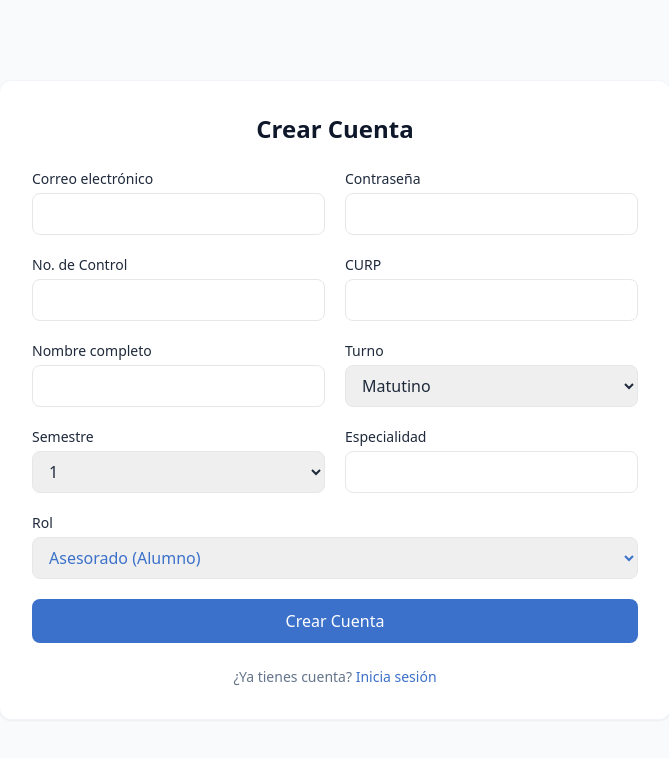
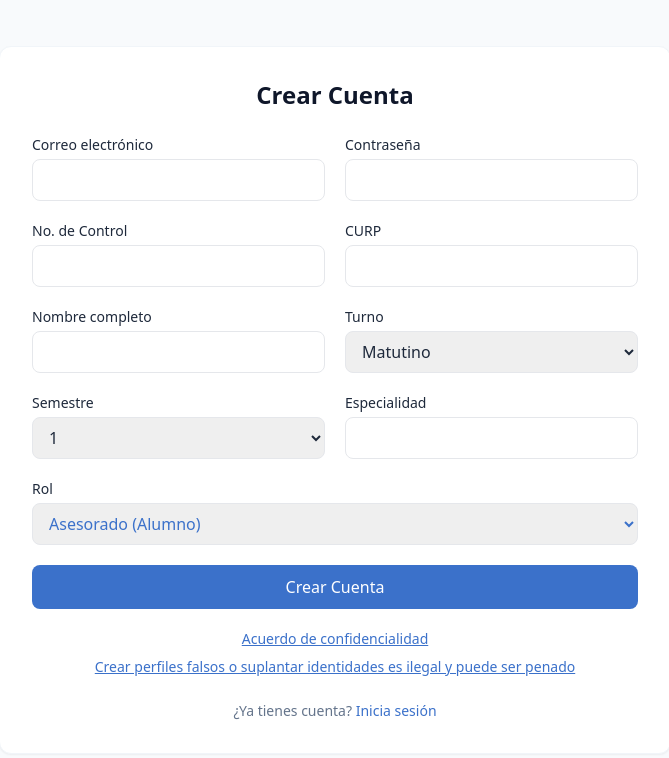
Before and after one commit to Giormzr/misAsesores, a website: page public/index.html in a window 1280 px wide. Both pictures are taken after a click on the link "Regístrate". Shown: the whole page, without its empty margins (305-974 px from the left). Drawn offline with nearby package versions, Linux system fonts and the light colour scheme; no server answers.

Commit message:
Agrega acuerdos de confidencialidad en signup

```diff
--- a/public/index.html
+++ b/public/index.html
@@ -122,6 +122,18 @@
                 </div>
 
                 <button type="submit" class="w-full bg-[#3b71ca] text-white font-medium py-2.5 rounded-lg">Crear Cuenta</button>
+                <div class="text-sm text-center mt-4 space-y-2">
+    <p>
+        <a href="#" onclick="mostrarConfidencialidad()" class="text-[#3b71ca] underline hover:text-[#3261ad]">
+            Acuerdo de confidencialidad
+        </a>
+    </p>
+    <p>
+        <a href="#" onclick="mostrarAdvertencia()" class="text-[#3b71ca] underline hover:text-[#3261ad]">
+            Crear perfiles falsos o suplantar identidades es ilegal y puede ser penado
+        </a>
+    </p>
+</div>
             </form>
             <p class="text-center text-sm text-slate-500 mt-6">¿Ya tienes cuenta? <a href="#" onclick="navigate(event, 'view-login')" class="text-[#3b71ca] hover:underline">Inicia sesión</a></p>
         </div>
--- a/public/js/app.js
+++ b/public/js/app.js
@@ -479,3 +479,11 @@ async function actualizarNotificaciones() {
     } catch (e) {}
 }
 window.actualizarNotificaciones = actualizarNotificaciones;
+
+function mostrarConfidencialidad() {
+    alert("El equipo de MisAsesores se compromete a bajo ninguna circunstancia revelar datos de los usuarios.");
+}
+
+function mostrarAdvertencia() {
+    alert("Crear perfiles falsos o suplantar identidades es ilegal y puede ser penado.");
+}
```
